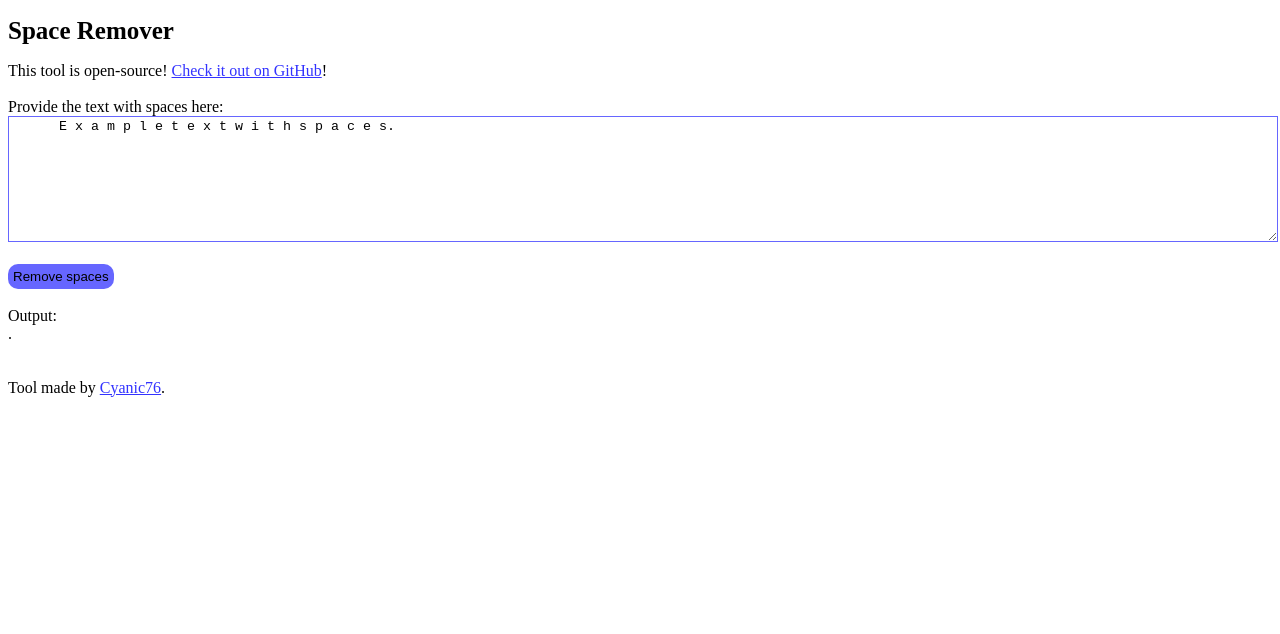
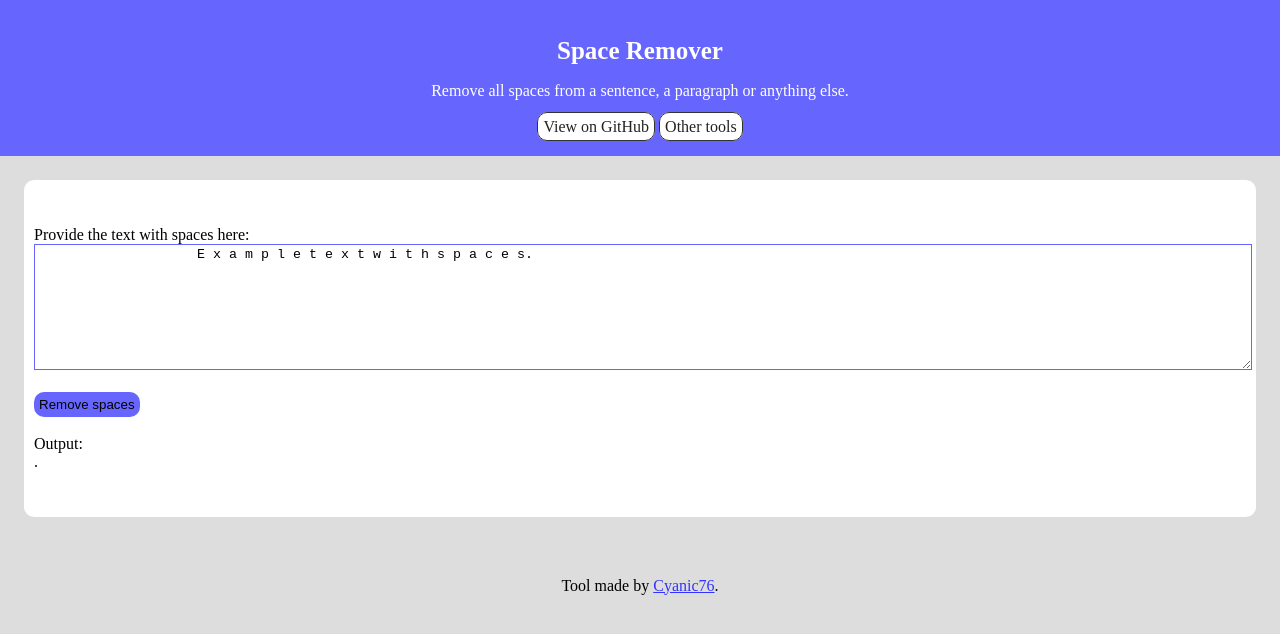
Before and after one commit to Cyanic76/SpaceRemover, a Jekyll site: the page html/spaceremover/index.html, which Jekyll copies as it is, in a window 1280 px wide. Shown: the top 634 px of the page. Built offline with Jekyll 4.4.1, drawn with Linux system fonts in a browser that asks for light colours.

Commit message:
new tool + new ui

```diff
--- a/html/spaceremover/index.html
+++ b/html/spaceremover/index.html
@@ -2,17 +2,23 @@
 <html>
   <head>
     <title>Space Remover</title>
-    <style>
-      a { color: #33f; }
-      h1 { font-size: 25px; }
-    </style>
+		<link rel="stylesheet" href="../style.css">
     <meta name="og:title" content="Space Remover">
     <meta name="og:site_name" content="Cyanic">
     <meta name="viewport" content="width=device-width, initial-scale=1.0">
   </head>
   <body>
+		<div id="title">
+			<div id="title-container">
 				<h1>Space Remover</h1>
-    This tool is open-source! <a href="https://r.cyanic.tk?id=17">Check it out on GitHub</a>!
+				Remove all spaces from a sentence, a paragraph or anything else.
+				<br><br>
+				<a href="https://github.com/Cyanic76/tools" class="github">View on GitHub</a>
+				<a href="https://tools.cyanic.tk/" class="github">Other tools</a>
+			</div>
+		</div>
+
+		<div id="app">
 		  <br><br>
 		  Provide the text with spaces here:
 		  <textarea id="input" name="input" rows="8" style="max-width: 100%; width: 100%; border-radius 10px; border: 1px solid #66f;">
@@ -28,7 +34,12 @@
 		    .
 		  </div>
 		  <br><br>
-    Tool made by <a href="https://cyanic.tk">Cyanic76</a>.
+		</div>
+		<br><br>
+
+		<!-- Footer -->
+		<center>Tool made by <a href="https://cyanic.tk">Cyanic76</a>.</center>
+		<br><br>
 
     <script src="script.js"></script>
   </body>
--- /dev/null
+++ b/html/style.css
@@ -0,0 +1,43 @@
+body {
+	background-color: #ddd;
+	margin: 0;
+}
+
+/* Main container */
+#app {
+	background-color: #fff;
+	border-radius: 10px;
+	margin: 24px;
+	padding: 10px;
+}
+
+/* Links */
+a {
+	color: #33f;
+}
+
+/* Headings */
+h1 {
+	font-size: 25px;
+}
+h2 {
+	font-size: 18px;
+}
+
+/* Title */
+#title {
+	background-color: #66f;
+	color: white;
+}
+#title-container {
+	text-align: center;
+	padding: 20px;
+}
+.github {
+	padding: 5px;
+	background-color: white;
+	color: #222;
+	border: 1px solid #333;
+	text-decoration: none;
+	border-radius: 10px;
+}
```
Also changed, not shown: README.md (+1 -0 lines), html/dilg/index.html (added, +151 -0 lines), html/dilg/main.js (added, +103 -0 lines). Lines whose indentation alone changed are shown as unchanged.
